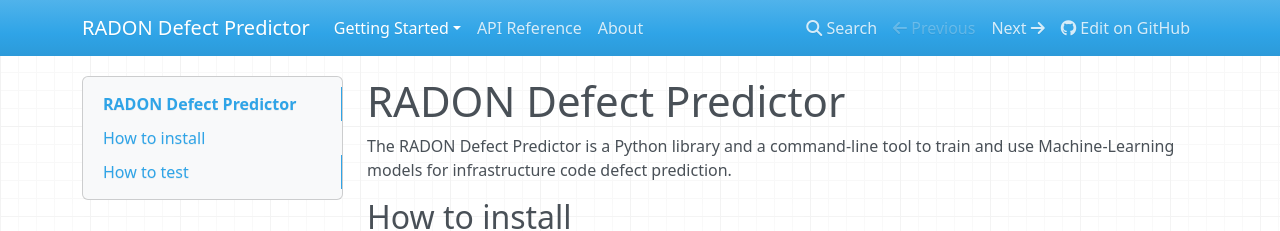
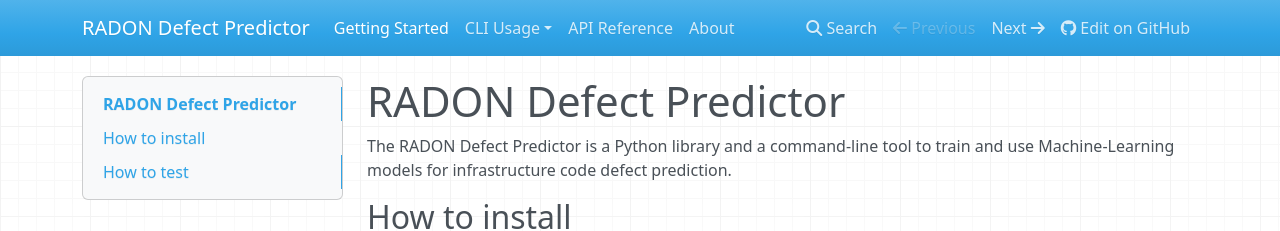
Before and after one commit to radon-h2020/radon-defect-prediction-cli, an MkDocs documentation site: the page built from docs/index.md, in a window 1280 px wide. Shown: the top 231 px of the page. Built offline with MkDocs 1.6.1, drawn with Linux system fonts in a browser that asks for light colours; nearby versions of some CDN libraries.

Commit message:
updated workflows and docs

```diff
--- a/mkdocs.yml
+++ b/mkdocs.yml
@@ -2,13 +2,12 @@ site_name: RADON Defect Predictor
 repo_name: GitHub
 repo_url: https://github.com/radon-h2020/radon-defect-predictor/
 nav:
-    - Getting Started:
-        - Quick Start: index.md
-        - Command-line Usage:
-          - Getting Started: cli/getting_started.md
-          - Train: cli/train.md
-          - Model: cli/model.md
-          - Predict: cli/predict.md
+    - Getting Started: index.md
+    - CLI Usage:
+      - Getting Started: cli/getting_started.md
+      - Train: cli/train.md
+      - Model: cli/model.md
+      - Predict: cli/predict.md
     - API Reference: apis.md
     - About: about.md
 markdown_extensions:
```
Also changed, not shown: 2 other files.
